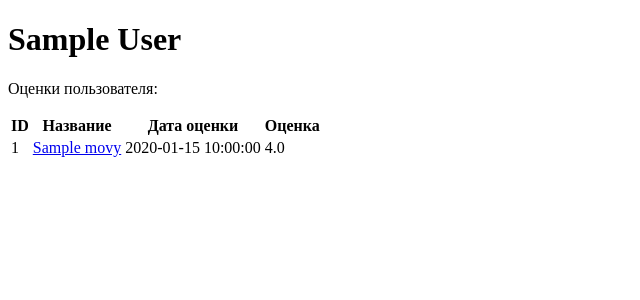
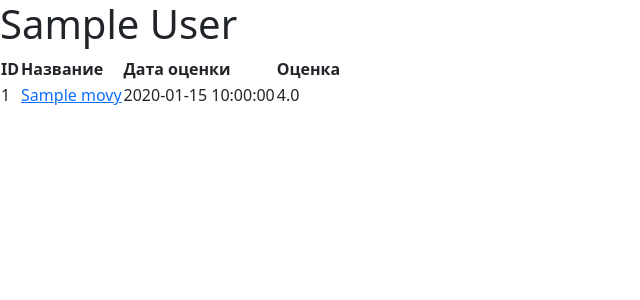
Before and after one commit to Harser/Flask, a Flask app: page /users/1 in a window 1280 px wide. Shown: the top 300 px of the page, without its empty margins (0-640 px from the left). Run offline with Flask 2, Linux system fonts and the light colour scheme; tables that the repository leaves empty hold one stand-in row (values such as "Sample post").

Commit message:
Merge remote-tracking branch 'origin/master'

```diff
--- a/templates/user.html
+++ b/templates/user.html
@@ -3,10 +3,15 @@
 <head>
   <meta charset="UTF-8">
   <title>{{ user.name }}</title>
+  <link href="https://cdn.jsdelivr.net/npm/bootstrap@5.0.0-beta3/dist/css/bootstrap.min.css"
+        rel="stylesheet">
 </head>
 <body>
-<h1>{{ user.name }}</h1>
-<p>Оценки пользователя:</p>
+<div class="row row-cols-auto">
+  <div class="col"><h1>{{ user.name }}</h1></div>
+</div>
+ <div class="row row-cols-auto">
+    <div class="col">
       <table>
         <thead>
         <tr>
@@ -27,5 +32,8 @@
           {% endfor %}
         </tbody>
       </table>
+    </div>
+  </div>
+</div>
 </body>
 </html>
```
Lines whose indentation alone changed are shown as unchanged.
